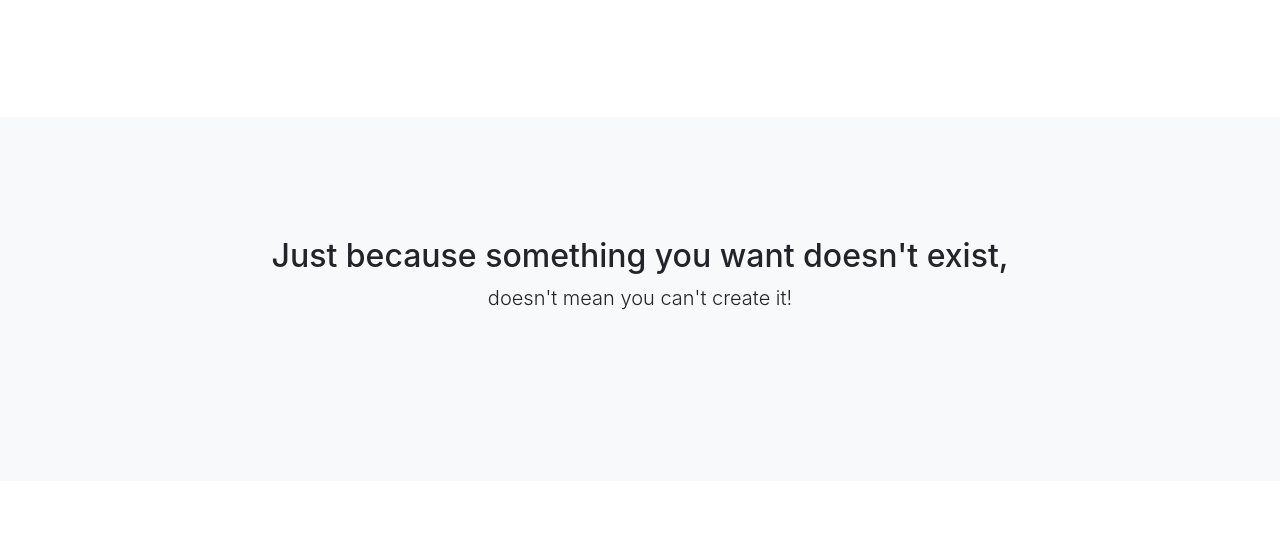
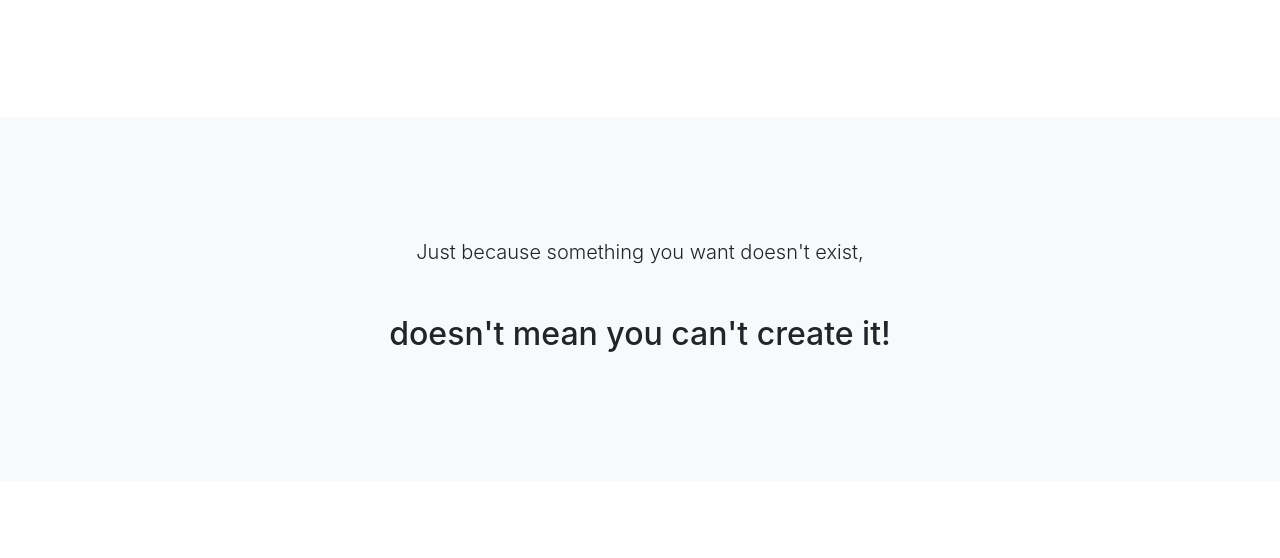
Before and after one commit to giocare/Cyber-Womaze, a website with bundled scripts: page index.html in a window 1280 px wide. Shown: the part 2448-3006 px from the top of the page. Built offline with nearby package versions, Linux system fonts and the light colour scheme.

Commit message:
Update index.html

```diff
--- a/index.html
+++ b/index.html
@@ -228,8 +228,8 @@
       <div class="container text-center">
         <div class="row">
           <div class="col-lg-10 mx-auto">
-            <h2>Just because something you want doesn't exist,</h2>
-            <p class="lead mb-5">doesn't mean you can't create it! </p>
+            <p class="lead mb-5">Just because something you want doesn't exist,</p>
+            <h2>doesn't mean you can't create it! </h2>
           </div>
         </div>
       </div>
```
